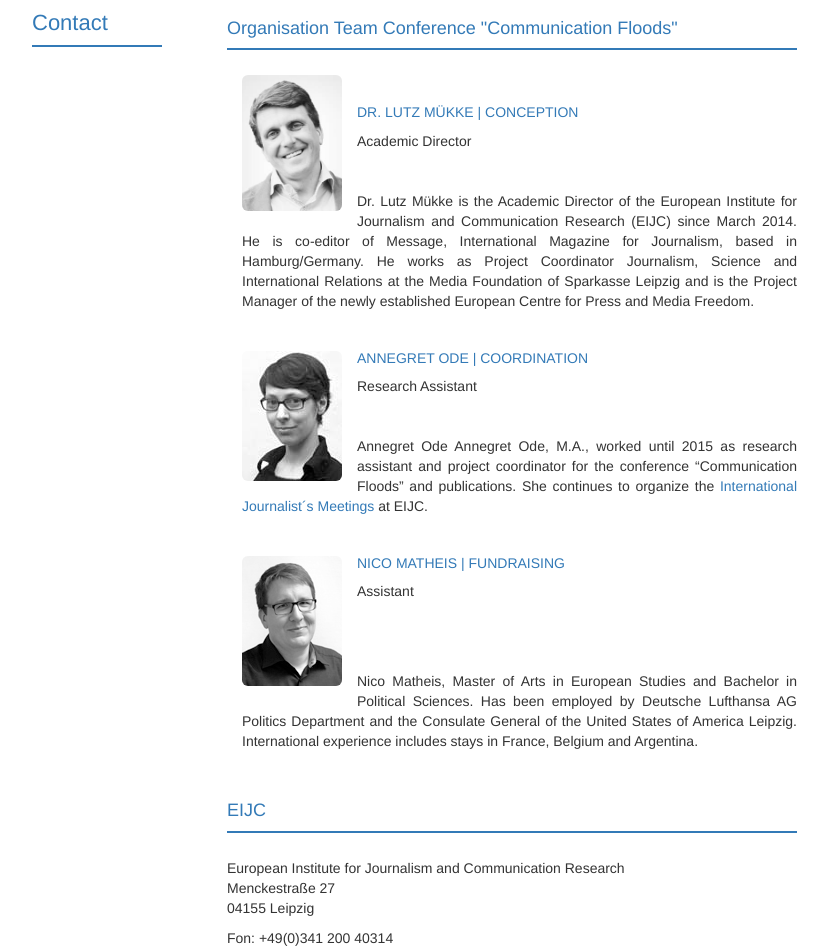
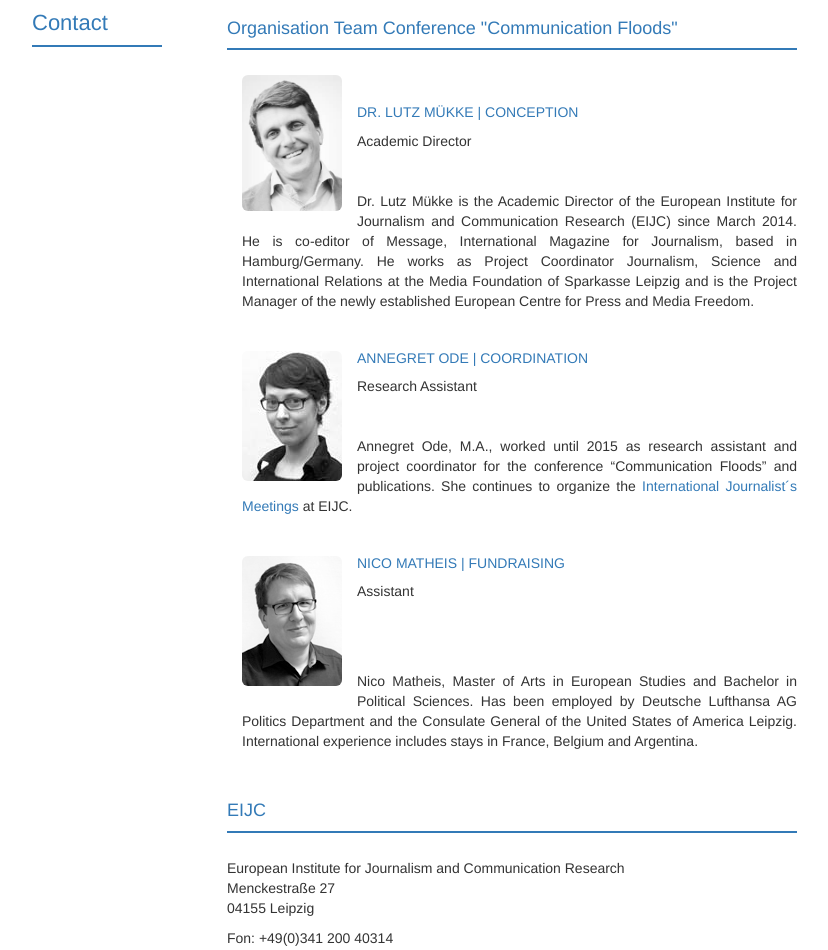
Before and after one commit to susedev/test, a Jekyll site: the page built from contact.html, in a window 1280 px wide. Shown: the part 217-1167 px from the top of the page, without its empty margins (38-866 px from the left). Built offline with Jekyll 4.4.1, drawn with Linux system fonts in a browser that asks for light colours; nearby versions of some CDN libraries.

Commit message:
Update contact.html

```diff
--- a/contact.html
+++ b/contact.html
@@ -29,9 +29,7 @@ language: en
 
 <p style="text-align: justify; margin-left: 15px;">&nbsp;</p>
 
-<p style="text-align: justify; margin-left: 15px;">Annegret Ode
-
-Annegret Ode, M.A., worked until 2015 as research assistant and project coordinator for the conference “Communication Floods” and publications. She continues to organize the <a href="http://www.eijc.eu/?p=2779#IJM" target="_blank">International Journalist´s Meetings</a> at EIJC.</p>
+<p style="text-align: justify; margin-left: 15px;">Annegret Ode, M.A., worked until 2015 as research assistant and project coordinator for the conference “Communication Floods” and publications. She continues to organize the <a href="http://www.eijc.eu/?p=2779#IJM" target="_blank">International Journalist´s Meetings</a> at EIJC.</p>
 
 
 <p>&nbsp;</p>
```
